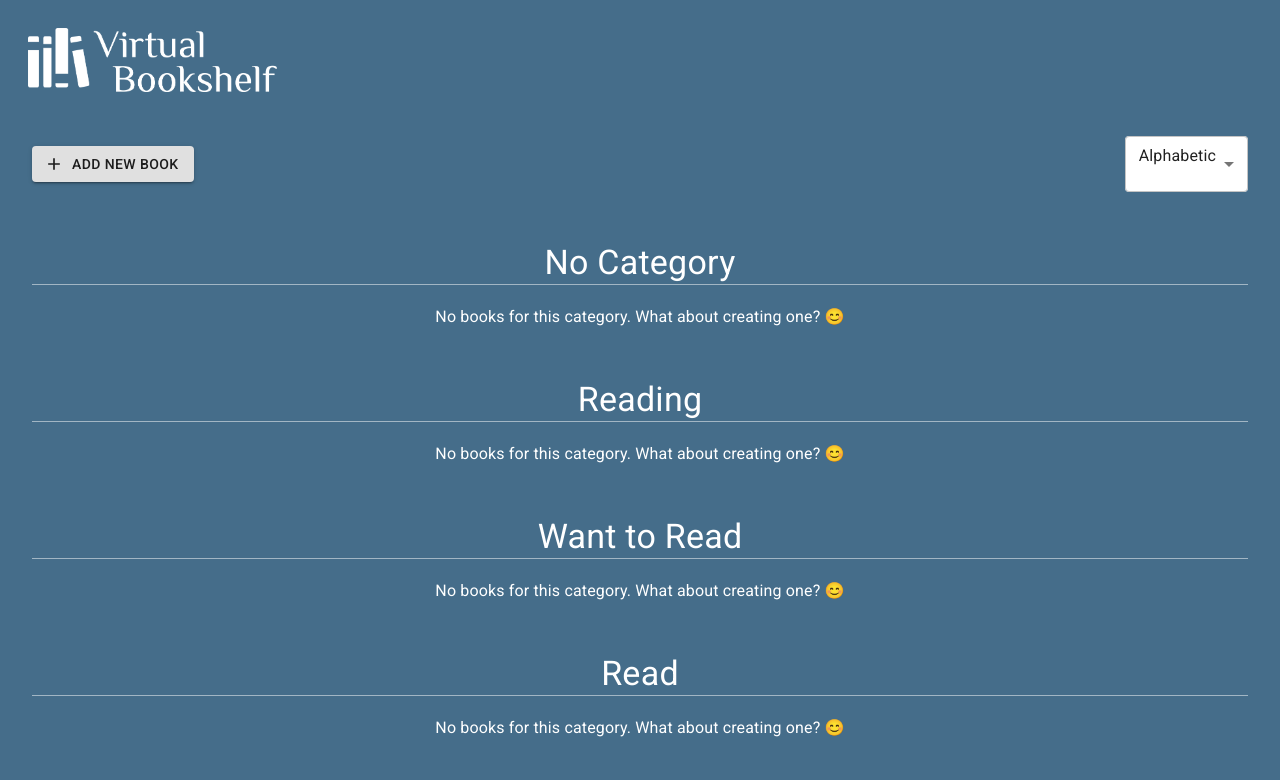
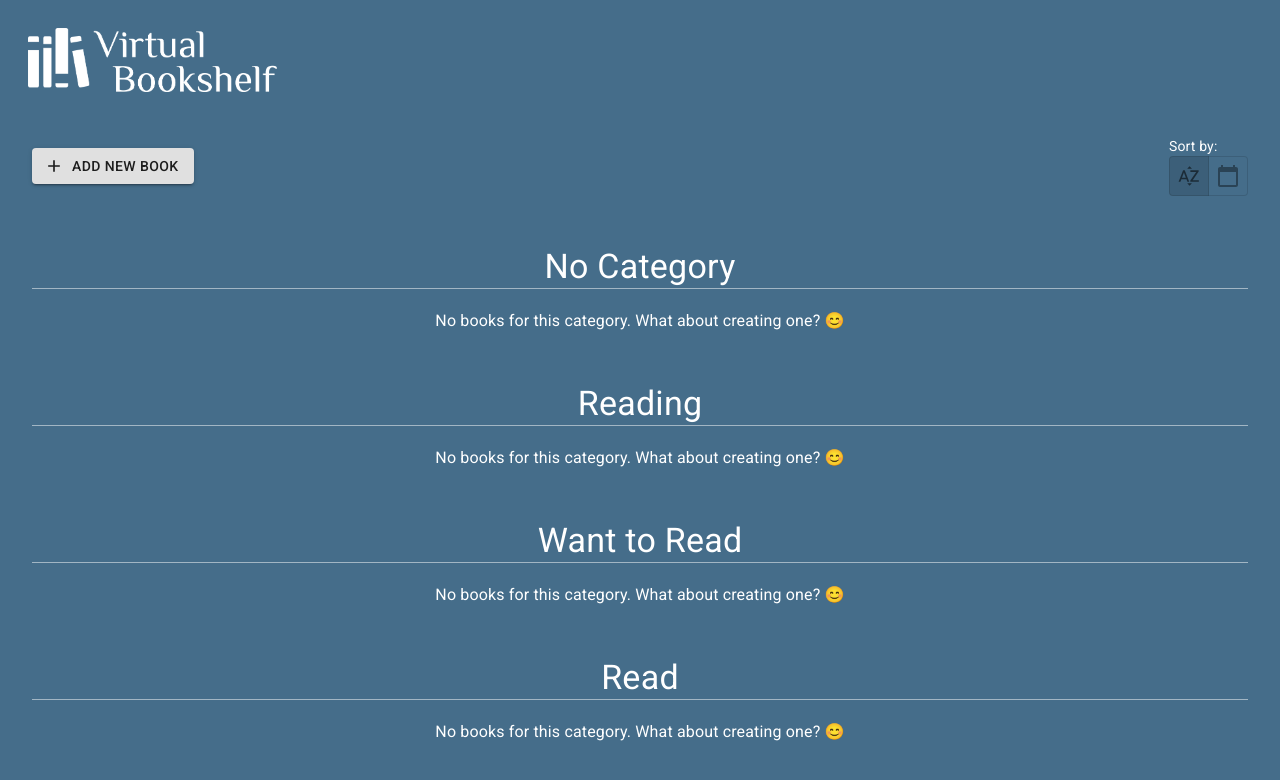
Before and after one commit to RSchneider94/virtual_bookshelf, a React (Create React App) app: page / in a window 1280 px wide. Shown: the top 780 px of the page. Built offline with nearby package versions, Linux system fonts and the light colour scheme.

Commit message:
Change the look for sorting buttons

```diff
--- a/src/components/UI/SortingSelect.jsx
+++ b/src/components/UI/SortingSelect.jsx
@@ -1,20 +1,16 @@
 import React, { useState, useEffect } from 'react';
 import { useDispatch, useSelector } from 'react-redux';
-import { FormControl, Select, MenuItem } from '@material-ui/core';
-import { makeStyles } from '@material-ui/core/styles';
+import { Box } from '@material-ui/core';
+import ToggleButton from '@material-ui/lab/ToggleButton';
+import ToggleButtonGroup from '@material-ui/lab/ToggleButtonGroup';
+import { SortByAlpha, CalendarToday } from '@material-ui/icons';
+import StyledText from '../UI/StyledText';
 
+// Actions
 import { changeSorting } from '../../redux/actions/uiActions';
-
-const useStyles = makeStyles({
-  select: {
-    backgroundColor: '#fff',
-    lineHeight: '0.1875em'
-  }
-});
 
 export default function SortingSelect() {
   const dispatch = useDispatch();
-  const classes = useStyles();
   const sorting = useSelector(state => state.ui.sorting);
 
   const [sortingValue, setSortingValue] = useState('alphabetic');
@@ -23,22 +19,29 @@ export default function SortingSelect() {
     setSortingValue(sorting);
   }, [sorting]);
 
-  const handleChange = e => {
-    dispatch(changeSorting(e.target.value));
+  const handleChange = (_, value) => {
+    dispatch(changeSorting(value));
   };
 
   return (
-    <FormControl variant="outlined">
-      <Select
-        labelId="select-books-sorting-label"
-        id="select-books-sorting"
-        className={classes.select}
-        value={sortingValue || ''}
+    <Box>
+      <StyledText variant="body2" component="p" color="#fff">
+        Sort by:
+      </StyledText>
+      <ToggleButtonGroup
+        value={sortingValue}
+        size="small"
+        exclusive
         onChange={handleChange}
+        aria-label="books sorting"
       >
-        <MenuItem value="alphabetic">Alphabetic</MenuItem>
-        <MenuItem value="creation">Creation Date</MenuItem>
-      </Select>
-    </FormControl>
+        <ToggleButton value="alphabetic" aria-label="alphabetic">
+          <SortByAlpha />
+        </ToggleButton>
+        <ToggleButton value="creation" aria-label="creation">
+          <CalendarToday />
+        </ToggleButton>
+      </ToggleButtonGroup>
+    </Box>
   );
 }
```
